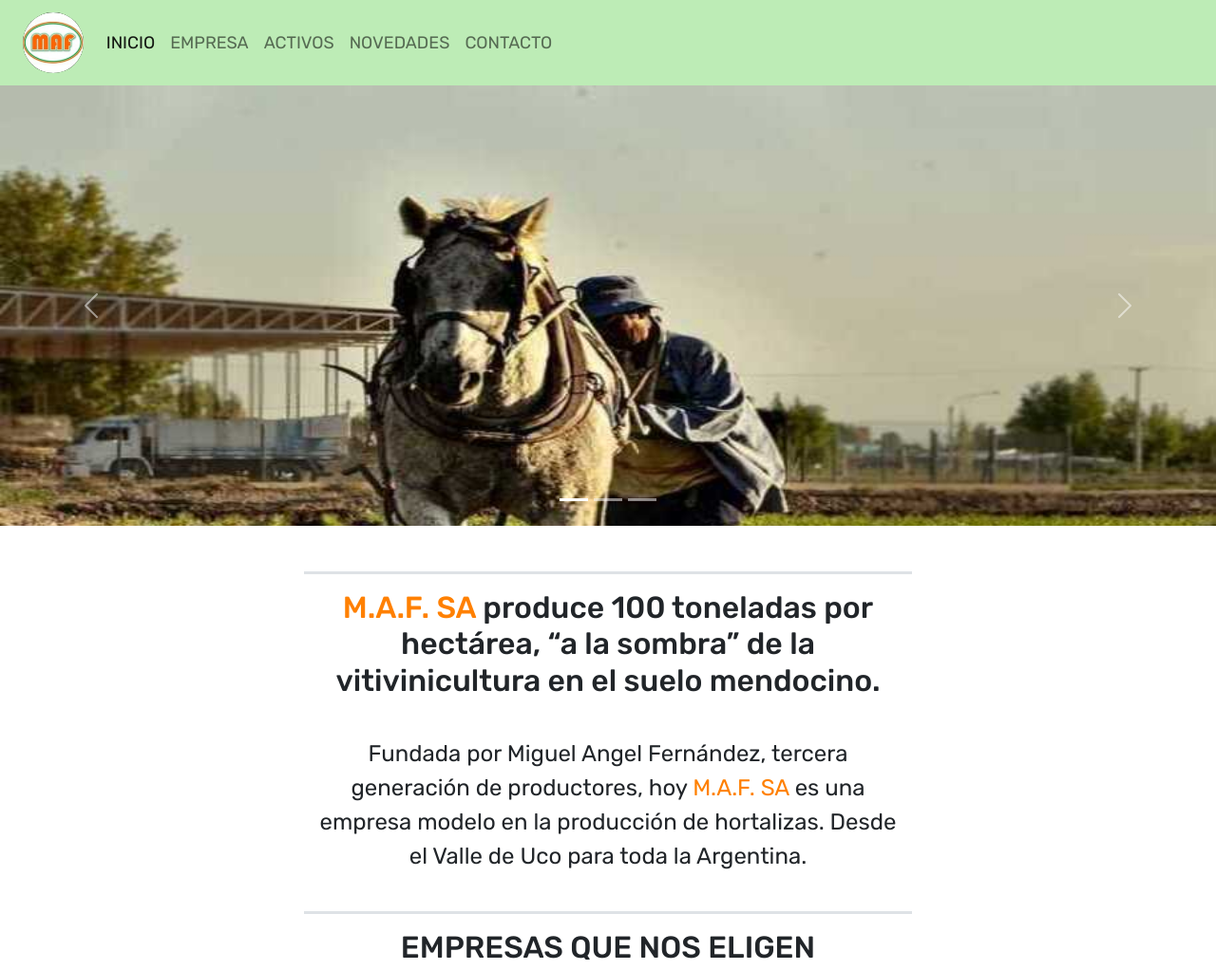
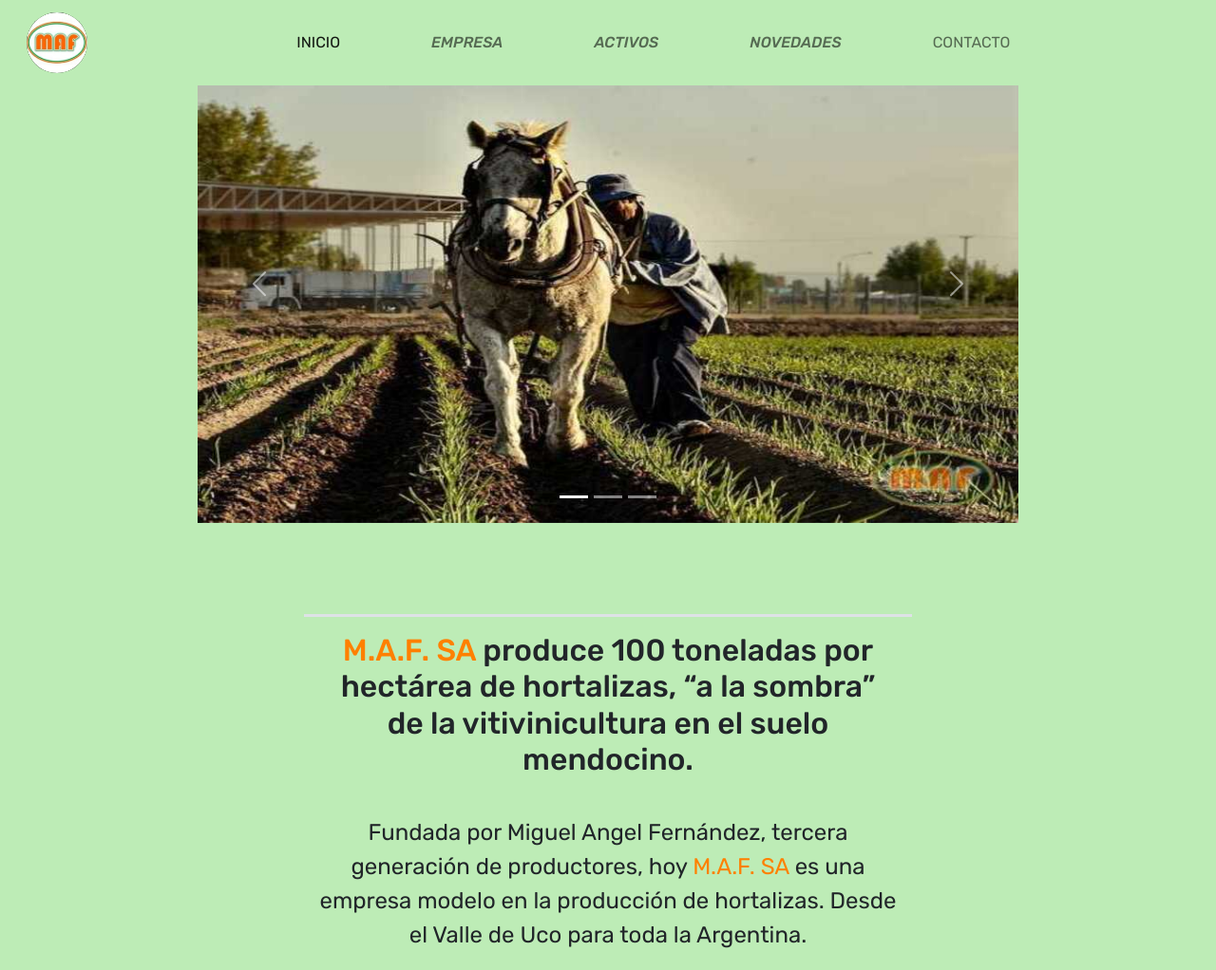
Before and after one commit to Sebavarg/DesarrolloWebEntregaFinal, a plain HTML site: page index.html in a window 1280 px wide. Shown: the top 1022 px of the page at 95% size. Drawn offline with nearby package versions, Linux system fonts and the light colour scheme.

Commit message:
index modified-nav-footer

```diff
--- a/css/styles.css
+++ b/css/styles.css
@@ -1,30 +1,28 @@
-header,
-footer {
+body {
     background-color: rgb(189, 236, 182);
-}
-
-.logo {
-    height: 4rem;
-}
-
-body {
+    padding: 0;
+    margin: 0;
     font-family: 'Rubik', sans-serif;
     overflow-x: hidden;
 }
 
+
+/* Logo */
+
 .logo {
+    height: 4rem;
     border-radius: 100%
 }
 
-#menu a {
-    font-size: 18px;
-    font-weight: 200;
+
+/* Nav */
+
+nav {
+    background-color: rgb(189, 236, 182);
 }
 
-.carousel-inner {
-    max-height: 29rem;
-    width: auto;
-}
+
+/* Carrusel */
 
 .nombreEmpresa {
     color: rgb(255, 128, 0);
--- a/index.html
+++ b/index.html
@@ -24,35 +24,29 @@
 </head>
 
 <body>
-    <header class="container-fluid">
-        <nav class="navbar navbar-expand-lg" id="menu">
+    <!-- Inicio Nav -->
+    <header>
+        <nav class="navbar navbar-expand-lg fixed-top">
             <div class="container-fluid">
-                <a class="navbar-brand" href="#"><img style=border-radius:100% class="logo" src="img/logo.jpg" alt="logo"></a>
+                <a class="navbar-brand ps-3" href="index.html"><img style=border-radius:100% class="logo" src="img/logo.jpg" alt="logo"></a>
                 <button class="navbar-toggler" type="button" data-bs-toggle="collapse" data-bs-target="#navbarSupportedContent" aria-controls="navbarSupportedContent" aria-expanded="false" aria-label="Toggle navigation">
                 <span class="navbar-toggler-icon"></span>
               </button>
-                <div class="collapse navbar-collapse" id="navbarSupportedContent">
-                    <ul class="navbar-nav me-auto mb-2 mb-lg-0">
-                        <li class="nav-item">
-                            <a class="nav-link active" aria-current="page" href="#">INICIO</a>
-                        </li>
-                        <li class="nav-item">
-                            <a class="nav-link" href="pages/company.html">EMPRESA</a>
-                        </li>
-                        <li class="nav-item">
-                            <a class="nav-link" href="pages/actives.html">ACTIVOS</a>
-                        </li>
-                        <li class="nav-item">
-                            <a class="nav-link" href="pages/news.html">NOVEDADES</a>
-                        </li>
-                        <li class="nav-item">
-                            <a class="nav-link" href="pages/contact.html">CONTACTO</a>
-                        </li>
-                    </ul>
+                <div class="collapse navbar-collapse justify-content-evenly" id="navbarSupportedContent">
+                    <div class="navbar-nav">
+                        <a class="nav-link active px-5" aria-current="page" href="#">INICIO</a>
+                        <a class="nav-link px-5 fst-italic" href="pages/company.html">EMPRESA</a>
+                        <a class="nav-link px-5 fst-italic" href="pages/actives.html">ACTIVOS</a>
+                        <a class="nav-link px-5 fst-italic" href="pages/news.html">NOVEDADES</a>
+                        <a class="nav-link px-5" href="pages/contact.html">CONTACTO</a>
+                    </div>
                 </div>
             </div>
         </nav>
     </header>
+    <!-- Fin Nav -->
+    <!-- Inicio Carrusel -->
+    <section id="carrusel" class="container p-5 w-75">
         <div id="carouselExampleCaptions" class="carousel slide" data-bs-ride="false">
             <div class="carousel-indicators">
                 <button type="button" data-bs-target="#carouselExampleCaptions" data-bs-slide-to="0" class="active" aria-current="true" aria-label="Slide 1"></button>
@@ -62,23 +56,12 @@
             <div class="carousel-inner">
                 <div class="carousel-item active" data-bs-interval="3000">
                     <img src="img/caballo.jpeg" class="d-block w-100" alt="caballo">
-                <div class="carousel-caption d-none d-md-block">
-                    <h5> NUESTRO VALOR ES LA TIERRA </h5>
-                </div>
                 </div>
                 <div class="carousel-item" data-bs-interval="3000">
                     <img src="img/sembrando.jpeg" class="d-block w-100" alt="sembrando">
-                <div class="carousel-caption d-none d-md-block">
-                    <h5>NUESTRO MOTOR ES EL TRABAJO</h5>
-                    <p>Some representative placeholder content for the second slide.</p>
-                </div>
                 </div>
                 <div class="carousel-item" data-bs-interval="3000">
                     <img src="img/plantacion.jpeg" class="d-block w-100" alt="plantacion">
-                <div class="carousel-caption d-none d-md-block">
-                    <h5>NUESTRO OBJETIVO UN PRODUCTO SALUDABLE</h5>
-                    <p>Some placeholder content for the third slide.</p>
-                </div>
                 </div>
             </div>
             <button class="carousel-control-prev" type="button" data-bs-target="#carouselExampleCaptions" data-bs-slide="prev">
@@ -90,11 +73,17 @@
           <span class="visually-hidden">Next</span>
         </button>
         </div>
-    <section class=" w-50 mx-auto text-center pt-5" id="intro">
-        <h1 class="p-3 fs-2 border-top border-3"> <span class="nombreEmpresa">M.A.F. SA</span> produce 100 toneladas por hectárea, “a la sombra” de la vitivinicultura en el suelo mendocino.</h1>
+    </section>
+    <!-- Fin Carrusel -->
+
+    <!-- Inicio Intro -->
+    <section class=" w-50 mx-auto text-center pt-5 " id="intro">
+        <h1 class="p-3 fs-2 border-top border-3"> <span class="nombreEmpresa">M.A.F. SA</span> produce 100 toneladas por hectárea de hortalizas, “a la sombra” de la vitivinicultura en el suelo mendocino.</h1>
         <p class="p-3 fs-4"> Fundada por Miguel Angel Fernández, tercera generación de productores, hoy <span class="nombreEmpresa">M.A.F. SA</span> es una empresa modelo en la producción de hortalizas. Desde el Valle de Uco para toda la Argentina.</p>
     </section>
-    <section class="conteiner-fluid justify-content-evenly" id="clientes">
+    <!-- Fin Intro -->
+    <!-- Inicio Clientes -->
+    <section class="conteiner-fluid justify-content-evenly pb-5" id="clientes">
         <div class="w-50 mx-auto text-center pt-2 row" id="tituloClientes">
             <h3 class="p-3 fs-2 border-top border-3"> EMPRESAS QUE NOS ELIGEN</h3>
         </div>
@@ -113,14 +102,12 @@
             </div>
         </div>
     </section>
-
+    <!-- Fin Clientes -->
+    <!-- Inicio Footer -->
     <footer>
-        <div class="conteiner pt-5">
+        <div class="conteiner pt-5 border-top border-5">
             <div class="row d-flex align-content-lg-between">
-                <a href="#" class="col-6 col-lg-3 col-sm-3 text-reset text-uppercase">
-                    <img src="img/logo.jpg" alt="logo MAF" class="logo">
-                </a>
-                <ul class=" col-6 col-lg-3  col-sm-3 list-unstyled">
+                <ul class=" col-6 col-lg-4  col-sm-3 list-unstyled">
                     <li class="font-weight-bolt text-uppercase">SECCIONES:</li>
                     <li><a class="nav-link" href="pages/index.html">INICIO</a></li>
                     <li><a class="nav-link" href="pages/company.html">EMPRESA</a></li>
@@ -128,7 +115,7 @@
                     <li><a class="nav-link" href="pages/news.html">NOVEDADES</a></li>
                     <li><a class="nav-link" href="pages/contact.html">CONTACTO</a></li>
                 </ul>
-                <ul class=" col-6 col-lg-3  col-sm-3 col-xs list-unstyled animate__animated animate__backInLeft">
+                <ul class=" col-6 col-lg-4  col-sm-3 col-xs list-unstyled animate__animated animate__backInLeft">
                     <li class="font-weight-bolt"><i class="bi bi-telephone "></i> +54-0261-3059894</li>
                     <li class="font-weight-bolt"><i class="bi bi-envelope "></i> mafseragro@gmail.com </li>
                     <li class="font-weight-bolt"><i class="bi bi-geo-alt-fill "> Ruta 20 km. 15 - Maipú - Mendoza</i></li>
@@ -139,13 +126,18 @@
                     </ul>
                 </ul>
 
-                <div class="col-6 col-lg-3 col-sm-3 animate__animated animate__backInRight" class="location ">
+                <div class="col-6 col-lg-4 col-sm-3 animate__animated animate__backInRight" class="location ">
                     <iframe src="https://www.google.com/maps/embed?pb=!1m18!1m12!1m3!1d214303.26690108955!2d-68.87812164787013!3d-32.93810870301469!2m3!1f0!2f0!3f0!3m2!1i1024!2i768!4f13.1!3m3!1m2!1s0x967e135b485ee42f%3A0x1e7cd57d7c5878ae!2sMAF!5e0!3m2!1ses-419!2sar!4v1654548538755!5m2!1ses-419!2sar "
-                        width="200 " height="150 " style="border:0; " allowfullscreen=" " loading="lazy " referrerpolicy="no-referrer-when-downgrade "></iframe>
+                        width="80%" height="70%" style="border:0; " allowfullscreen=" " loading="lazy " referrerpolicy="no-referrer-when-downgrade "></iframe>
                 </div>
             </div>
+            <div class="text-center bg-light p-3 m-2">
+                <small>&copy; 2022 <b>Sebastian Vargas Zingaretti</b> - Todos los Derechos Reservados.</small>
             </div>
+        </div>
+
     </footer>
+    <!-- Fin Footer-->
     <!-- JavaScript Bundle with Popper -->
     <script src="https://cdn.jsdelivr.net/npm/bootstrap@5.2.0/dist/js/bootstrap.bundle.min.js" integrity="sha384-A3rJD856KowSb7dwlZdYEkO39Gagi7vIsF0jrRAoQmDKKtQBHUuLZ9AsSv4jD4Xa" crossorigin="anonymous"></script>
 </body>
```
Lines whose indentation alone changed are shown as unchanged.
